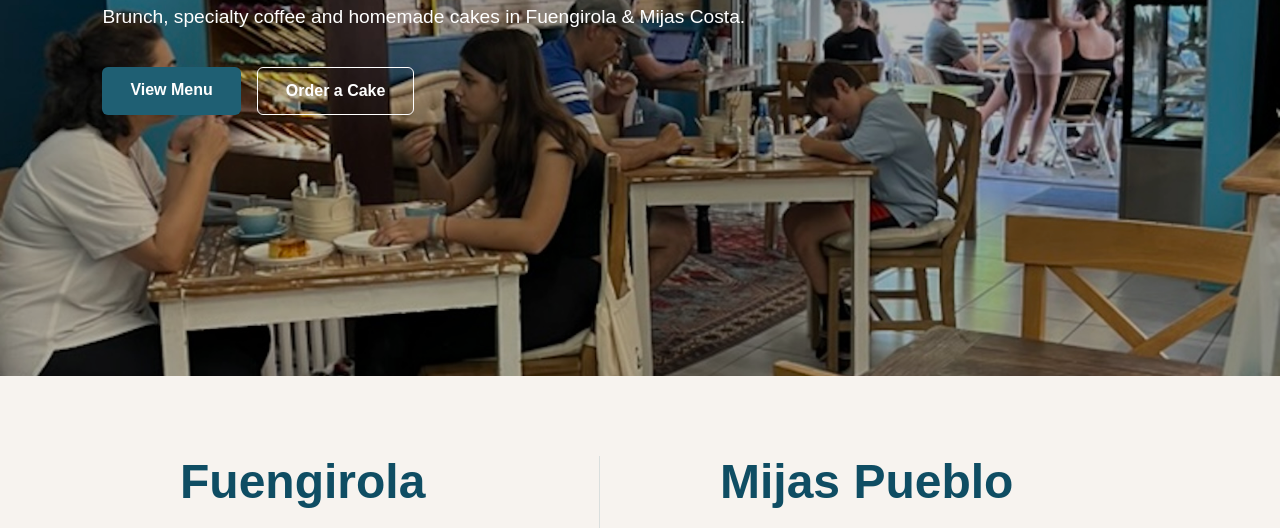
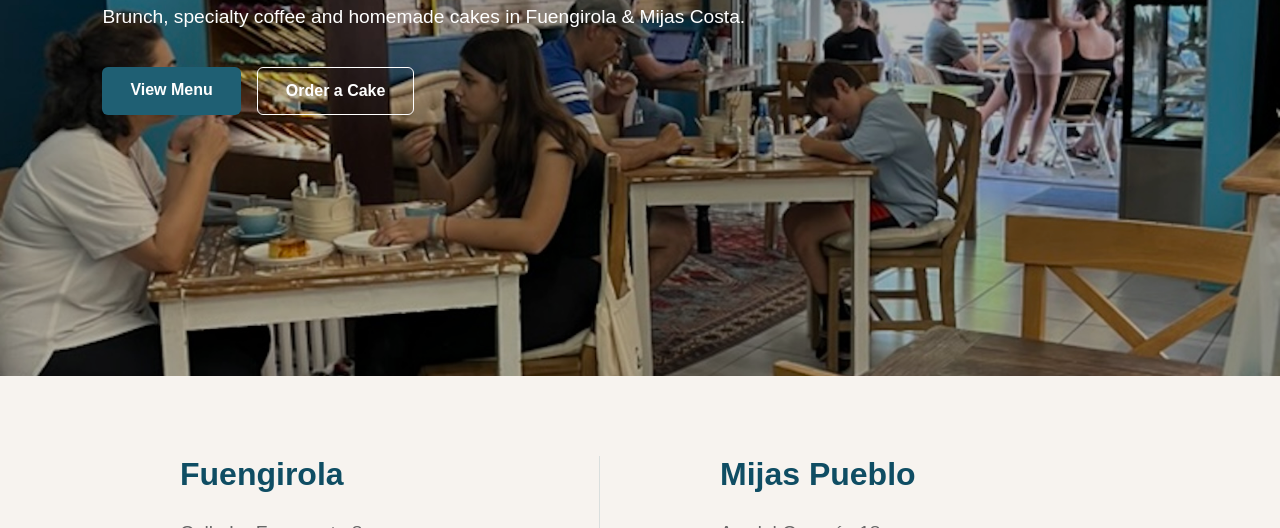
Before and after one commit to houseofnapoleon/low-tide-cafe, a plain HTML site: page index.html in a window 1280 px wide. Shown: the part 424-952 px from the top of the page. Drawn offline with Linux system fonts and the light colour scheme.

Commit message:
Update style.css

```diff
--- a/style.css
+++ b/style.css
@@ -230,10 +230,10 @@ nav a:hover {
 }
 
 .location-card h3 {
-  font-size: 3rem;
-  line-height: 1.1;
+  font-size: 2rem;
   color: #0f4d63;
-  margin-bottom: 40px;
+  margin-bottom: 24px;
+  font-weight: 600;
 }
 
 .location-address {
```
